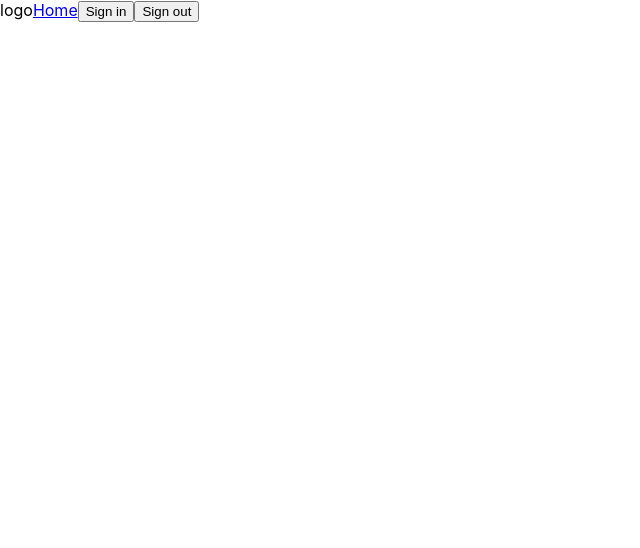
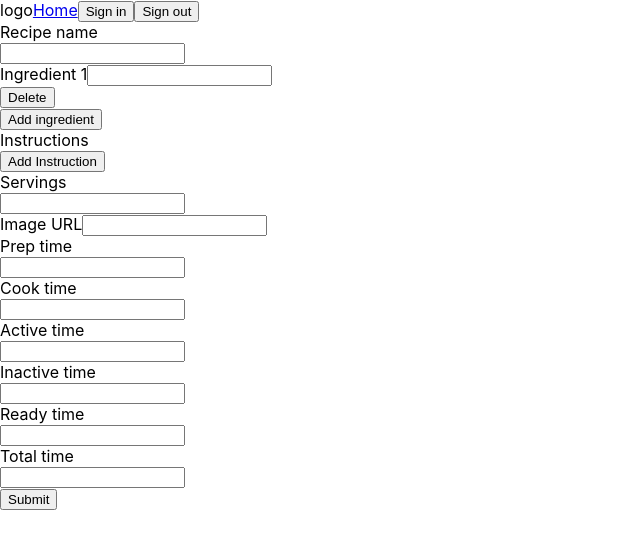
Before and after one commit to Oasiswolf/CourtneysChaoticCookbookFront, a React (Create React App) app: page /recipe/add in a window 1280 px wide. Shown: the top 548 px of the page, without its empty margins (0-640 px from the left). Built offline with nearby package versions, Linux system fonts and the light colour scheme.

Commit message:
added recipe form

```diff
--- a/package.json
+++ b/package.json
@@ -6,12 +6,15 @@
     "@testing-library/jest-dom": "^5.16.2",
     "@testing-library/react": "^12.1.2",
     "@testing-library/user-event": "^13.5.0",
+    "axios": "^0.25.0",
+    "formik": "^2.2.9",
     "js-cookie": "^3.0.1",
     "react": "^17.0.2",
     "react-dom": "^17.0.2",
     "react-router-dom": "^6.2.1",
     "react-scripts": "5.0.0",
-    "web-vitals": "^2.1.4"
+    "web-vitals": "^2.1.4",
+    "yup": "^0.32.11"
   },
   "scripts": {
     "start": "react-scripts start",
--- a/src/App.js
+++ b/src/App.js
@@ -10,6 +10,7 @@ import Home from "./pages/home";
 import LoginForm from "./login/login-form";
 import CreateLogin from "./login/create-login";
 import Profile from "./pages/profile";
+import RecipeCreatePage from "./pages/recipe-create-page";
 
 export default class App extends Component {
   constructor() {
@@ -75,6 +76,7 @@ export default class App extends Component {
               <Route path="/login-form" element={<LoginForm />} />
               <Route path="/create-login" element={<CreateLogin />} />
               <Route path="/profile" element={<Profile />} />
+              <Route path="/recipe/add" element={<RecipeCreatePage />} />
             </Routes>
           </div>
         </BrowserRouter>
--- /dev/null
+++ b/src/form-components/number-input.js
@@ -0,0 +1,25 @@
+import React from "react";
+import { useField } from "formik";
+
+const NumberInput = ({ label, ...props }) => {
+    const [field, meta] = useField(props);
+    return (
+        <div className={props.divclass}>
+            <div className="label-wrapper">
+                <label htmlFor={props.id || props.name}>{label}</label>
+            </div>
+            <div className="input-wrapper">
+                <input
+                    className={`number-input${meta.error && meta.touched ? " error" : ""}`}
+                    type="text"
+                    {...field}
+                    {...props}
+                />
+            </div>
+
+            {meta.touched && meta.error ? <div className="error-msg">{meta.error}</div> : null}
+        </div>
+    );
+};
+
+export default NumberInput;
--- /dev/null
+++ b/src/form-components/text-input.js
@@ -0,0 +1,20 @@
+import React from "react";
+import { useField } from "formik";
+
+const TextInput = ({ label, ...props }) => {
+    const [field, meta] = useField(props);
+    return (
+        <div className={props.divclass}>
+            <label htmlFor={props.id || props.name}>{label}</label>
+            <input
+                className={`text-input${meta.error && meta.touched ? " error" : ""}`}
+                type="text"
+                {...field}
+                {...props}
+            />
+            {meta.touched && meta.error ? <div className="error-msg">{meta.error}</div> : null}
+        </div>
+    );
+};
+
+export default TextInput;
--- /dev/null
+++ b/src/pages/recipe-create-page.js
@@ -0,0 +1,13 @@
+import React, { useState, useEffect } from "react";
+
+import RecipeForm from "../recipes/recipe-form";
+
+const RecipeCreatePage = (props) => {
+    return (
+        <div className="recipe-page-wrapper">
+            <RecipeForm />
+        </div>
+    );
+};
+
+export default RecipeCreatePage;
--- /dev/null
+++ b/src/recipes/recipe-form.js
@@ -0,0 +1,121 @@
+import React from "react";
+import axios from "axios";
+import { Formik, Form, FieldArray } from "formik";
+import * as Yup from "yup";
+
+import NumberInput from "../form-components/number-input";
+import TextInput from "../form-components/text-input";
+
+const RecipeForm = (props) => {
+    return (
+        <Formik
+            initialValues={{
+                name: "",
+                ingredients: [""],
+                instructions: [],
+                servings: "",
+                image: "",
+                time: {
+                    prep: "",
+                    cook: "",
+                    active: "",
+                    inactive: "",
+                    ready: "",
+                    total: "",
+                },
+            }}
+            onSubmit={(values) => {
+                console.log(values);
+                axios
+                    .post(`http://127.0.0.1:5000/recipe/add`, { values })
+                    .then((response) => {
+                        console.log(response);
+                    })
+                    .catch((error) => console.log(error.response));
+            }}
+        >
+            {(props) => {
+                const { values } = props;
+                return (
+                    <Form>
+                        <NumberInput label="Recipe name" name="name" />
+                        <FieldArray name="ingredients">
+                            {({ remove, push }) => {
+                                return (
+                                    <div className="ingredients-array-wrapper">
+                                        {values.ingredients.map((ingredient, index) => {
+                                            return (
+                                                <div
+                                                    key={`ingredient-${index}`}
+                                                    className="ingredient-wrapper"
+                                                >
+                                                    <TextInput
+                                                        label={`Ingredient ${index + 1}`}
+                                                        name={`ingredients.${index}`}
+                                                        divclass="ingredient-input"
+                                                    />
+                                                    <button
+                                                        type="button"
+                                                        onClick={() => remove(index)}
+                                                    >
+                                                        Delete
+                                                    </button>
+                                                </div>
+                                            );
+                                        })}
+                                        <button type="button" onClick={() => push("")}>
+                                            Add ingredient
+                                        </button>
+                                    </div>
+                                );
+                            }}
+                        </FieldArray>
+                        Instructions
+                        <FieldArray name="instructions">
+                            {({ remove, push }) => {
+                                return (
+                                    <div className="ingredients-array-wrapper">
+                                        {values.instructions.map((instruction, index) => {
+                                            return (
+                                                <div
+                                                    key={`instruction-${index}`}
+                                                    className="instruction-wrapper"
+                                                >
+                                                    <TextInput
+                                                        label=""
+                                                        name={`instructions.${index}`}
+                                                        divclass="instruction-input"
+                                                    />
+                                                    <button
+                                                        type="button"
+                                                        onClick={() => remove(index)}
+                                                    >
+                                                        Delete
+                                                    </button>
+                                                </div>
+                                            );
+                                        })}
+                                        <button type="button" onClick={() => push("")}>
+                                            Add Instruction
+                                        </button>
+                                    </div>
+                                );
+                            }}
+                        </FieldArray>
+                        <NumberInput label="Servings" name="servings" />
+                        <TextInput label="Image URL" name="image" />
+                        <NumberInput label="Prep time" name="time.prep" />
+                        <NumberInput label="Cook time" name="time.cook" />
+                        <NumberInput label="Active time" name="time.active" />
+                        <NumberInput label="Inactive time" name="time.inactive" />
+                        <NumberInput label="Ready time" name="time.ready" />
+                        <NumberInput label="Total time" name="time.total" />
+                        <button type="submit">Submit</button>
+                    </Form>
+                );
+            }}
+        </Formik>
+    );
+};
+
+export default RecipeForm;
```
Also changed, not shown: 1 other file (tests, documents, lock files or other folders).
